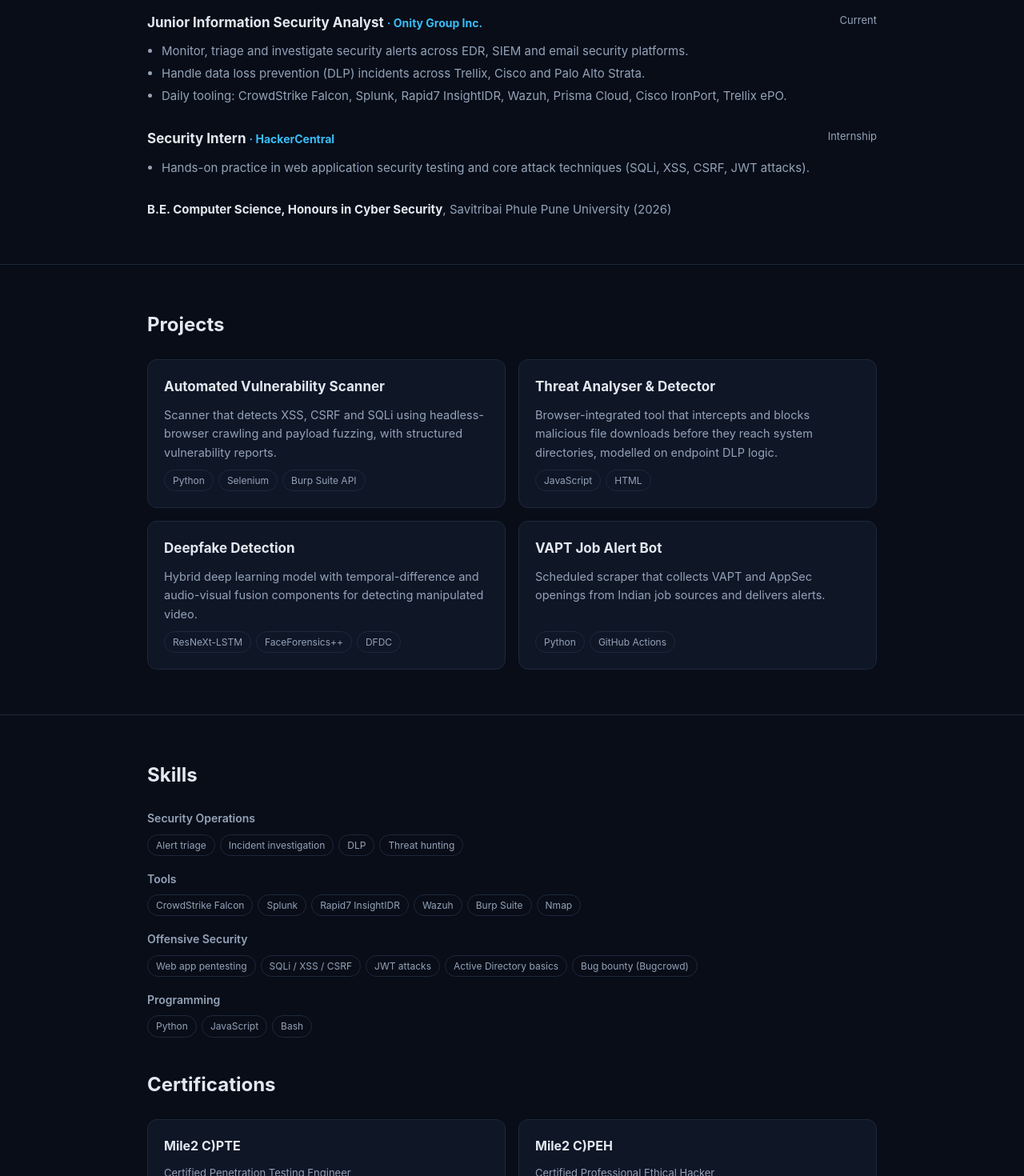
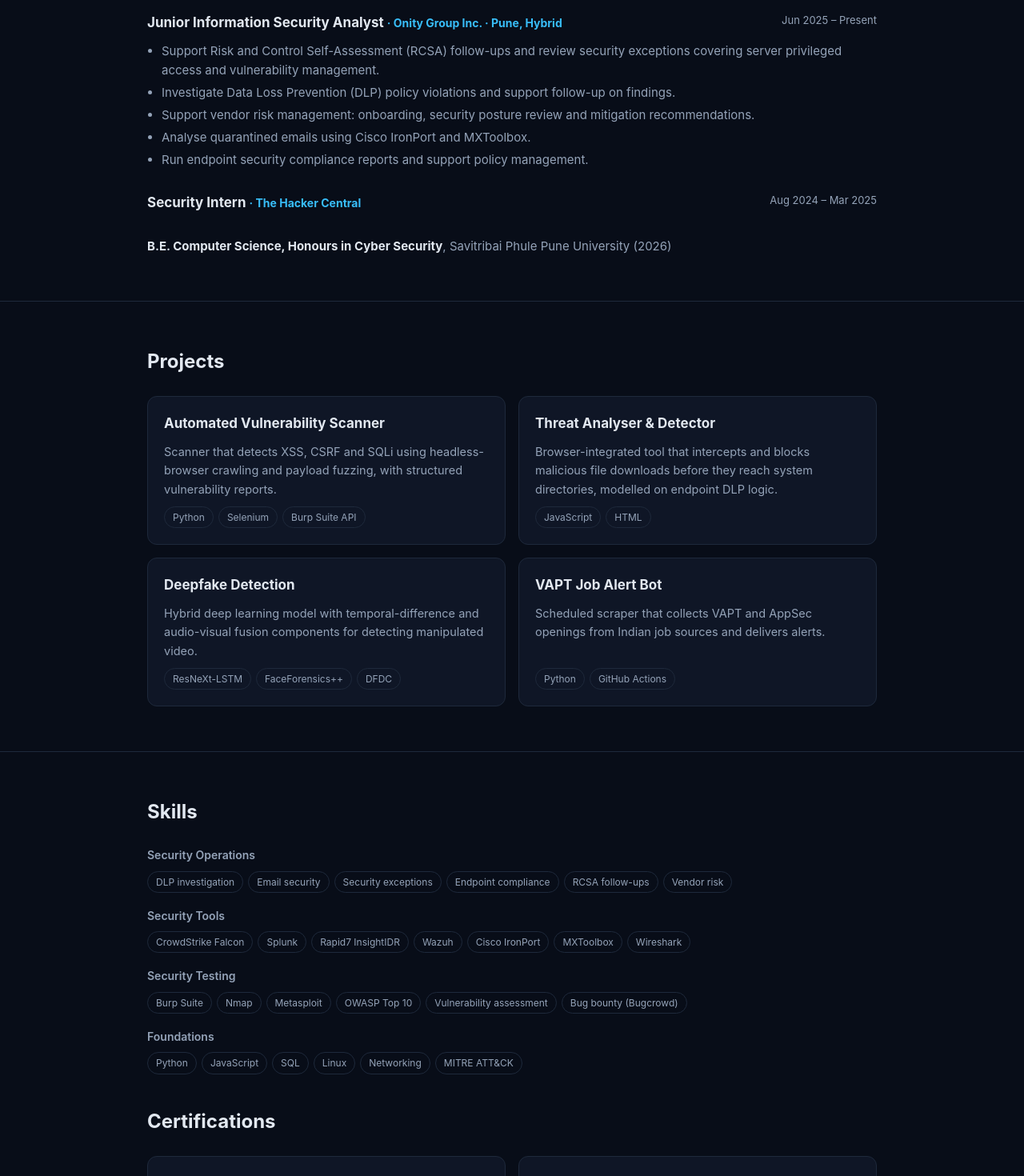
Before and after one commit to PranayDhanve/PranayDhanve.github.io, a React (Vite) app: page / in a window 1280 px wide. Shown: the part 800-2270 px from the top of the page at 80% size. Built offline with nearby package versions, Linux system fonts and the light colour scheme.

Commit message:
Revise profile details and update skills section
Updated profile information, including job title and responsibilities. Adjusted skills and certifications for clarity and relevance.

```diff
--- a/src/main.jsx
+++ b/src/main.jsx
@@ -7,12 +7,12 @@ const PROFILE = {
   name: "Pranay Dhanve",
   title: "Information Security Analyst",
   tagline:
-    "SOC analyst building toward VAPT and offensive security. I work incident and DLP queues by day, and break web apps and write security tooling the rest of the time.",
+    "Information security analyst working across DLP investigations, vulnerability management and vendor risk, building toward VAPT and offensive security through projects, CTFs and bug bounty.",
   location: "Pune, India",
   email: "pranayd.work@gmail.com",
   github: "https://github.com/PranayDhanve",
   linkedin: "https://www.linkedin.com/in/pranaydhanve/",
-  resume: "", // put your PDF in public/resume.pdf, or set to "" to hide the button
+  resume: "/Pranay_Dhanve_Resume_uni.pdf", // file must be in the public/ folder; set to "" to hide the button
 };
 
 const HIGHLIGHTS = [
@@ -24,21 +24,21 @@ const HIGHLIGHTS = [
 const EXPERIENCE = [
   {
     role: "Junior Information Security Analyst",
-    org: "Onity Group Inc.",
-    period: "Current", // add dates, e.g. "Jun 2025 – Present"
+    org: "Onity Group Inc. · Pune, Hybrid",
+    period: "Jun 2025 – Present",
     points: [
-      "Monitor, triage and investigate security alerts across EDR, SIEM and email security platforms.",
-      "Handle data loss prevention (DLP) incidents across Trellix, Cisco and Palo Alto Strata.",
-      "Daily tooling: CrowdStrike Falcon, Splunk, Rapid7 InsightIDR, Wazuh, Prisma Cloud, Cisco IronPort, Trellix ePO.",
+      "Support Risk and Control Self-Assessment (RCSA) follow-ups and review security exceptions covering server privileged access and vulnerability management.",
+      "Investigate Data Loss Prevention (DLP) policy violations and support follow-up on findings.",
+      "Support vendor risk management: onboarding, security posture review and mitigation recommendations.",
+      "Analyse quarantined emails using Cisco IronPort and MXToolbox.",
+      "Run endpoint security compliance reports and support policy management.",
     ],
   },
   {
     role: "Security Intern",
-    org: "HackerCentral",
-    period: "Internship", // add dates
-    points: [
-      "Hands-on practice in web application security testing and core attack techniques (SQLi, XSS, CSRF, JWT attacks).",
-    ],
+    org: "The Hacker Central",
+    period: "Aug 2024 – Mar 2025",
+    points: [], // add 2-3 real responsibilities or outcomes here
   },
 ];
 
@@ -70,15 +70,15 @@ const PROJECTS = [
 ];
 
 const SKILLS = [
-  { group: "Security Operations", items: ["Alert triage", "Incident investigation", "DLP", "Threat hunting"] },
-  { group: "Tools", items: ["CrowdStrike Falcon", "Splunk", "Rapid7 InsightIDR", "Wazuh", "Burp Suite", "Nmap"] },
-  { group: "Offensive Security", items: ["Web app pentesting", "SQLi / XSS / CSRF", "JWT attacks", "Active Directory basics", "Bug bounty (Bugcrowd)"] },
-  { group: "Programming", items: ["Python", "JavaScript", "Bash"] },
+  { group: "Security Operations", items: ["DLP investigation", "Email security", "Security exceptions", "Endpoint compliance", "RCSA follow-ups", "Vendor risk"] },
+  { group: "Security Tools", items: ["CrowdStrike Falcon", "Splunk", "Rapid7 InsightIDR", "Wazuh", "Cisco IronPort", "MXToolbox", "Wireshark"] },
+  { group: "Security Testing", items: ["Burp Suite", "Nmap", "Metasploit", "OWASP Top 10", "Vulnerability assessment", "Bug bounty (Bugcrowd)"] },
+  { group: "Foundations", items: ["Python", "JavaScript", "SQL", "Linux", "Networking", "MITRE ATT&CK"] },
 ];
 
 const CERTS = [
   { name: "Mile2 C)PTE", detail: "Certified Penetration Testing Engineer" },
-  { name: "Mile2 C)PEH", detail: "Certified Professional Ethical Hacker" },
+  { name: "Mile2 C)PEH", detail: "Certified Professional Ethical Hacker · valid through Oct 2027" },
   { name: "TryHackMe PT1", detail: "Junior Penetration Tester" },
 ];
 
@@ -194,7 +194,7 @@ function App() {
                   <h3>{e.role} <span className="org">· {e.org}</span></h3>
                   <span className="period">{e.period}</span>
                 </div>
-                <ul>{e.points.map((p) => <li key={p}>{p}</li>)}</ul>
+                {e.points.length > 0 && <ul>{e.points.map((p) => <li key={p}>{p}</li>)}</ul>}
               </div>
             ))}
             <p className="edu">
```
